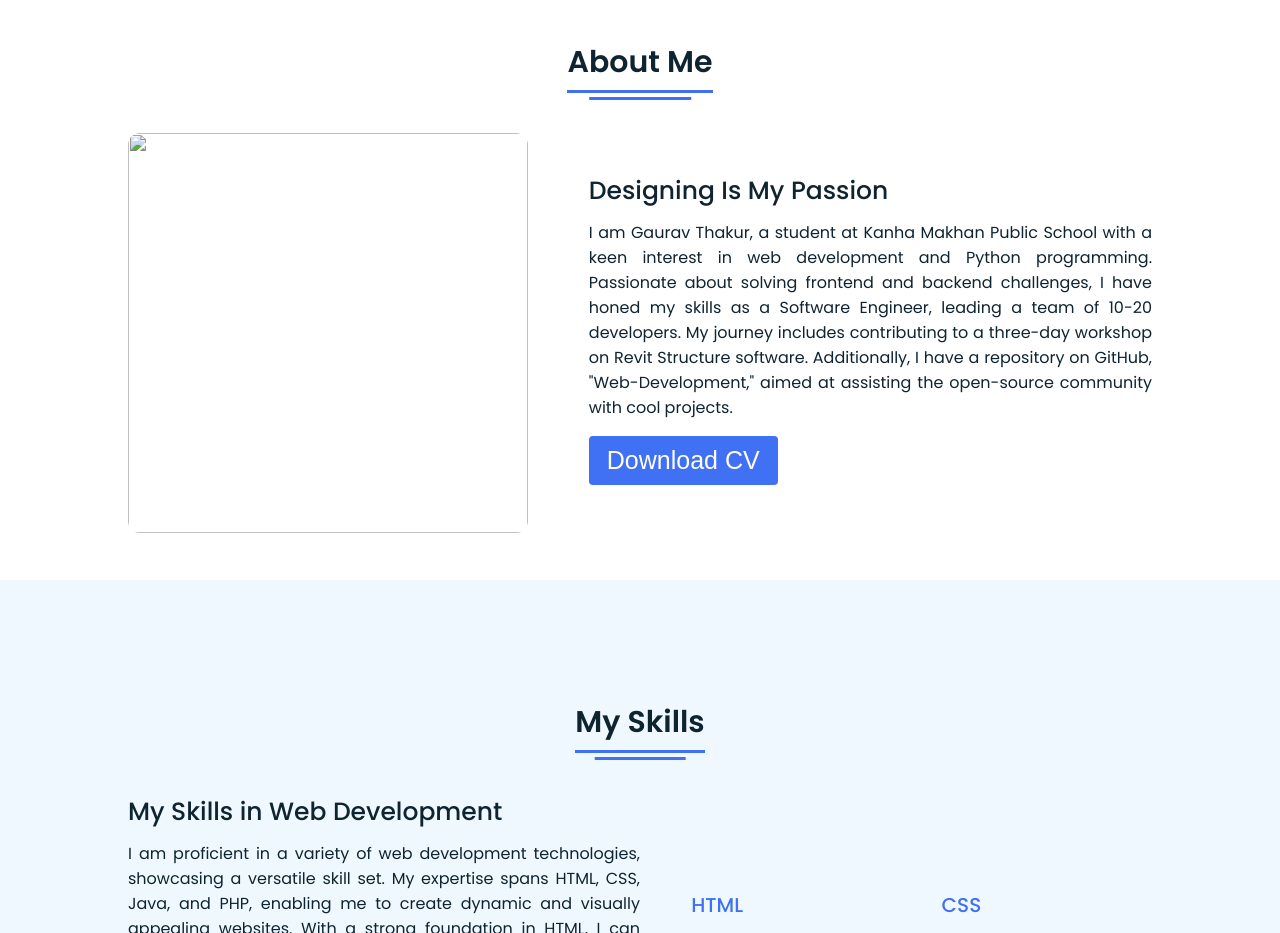
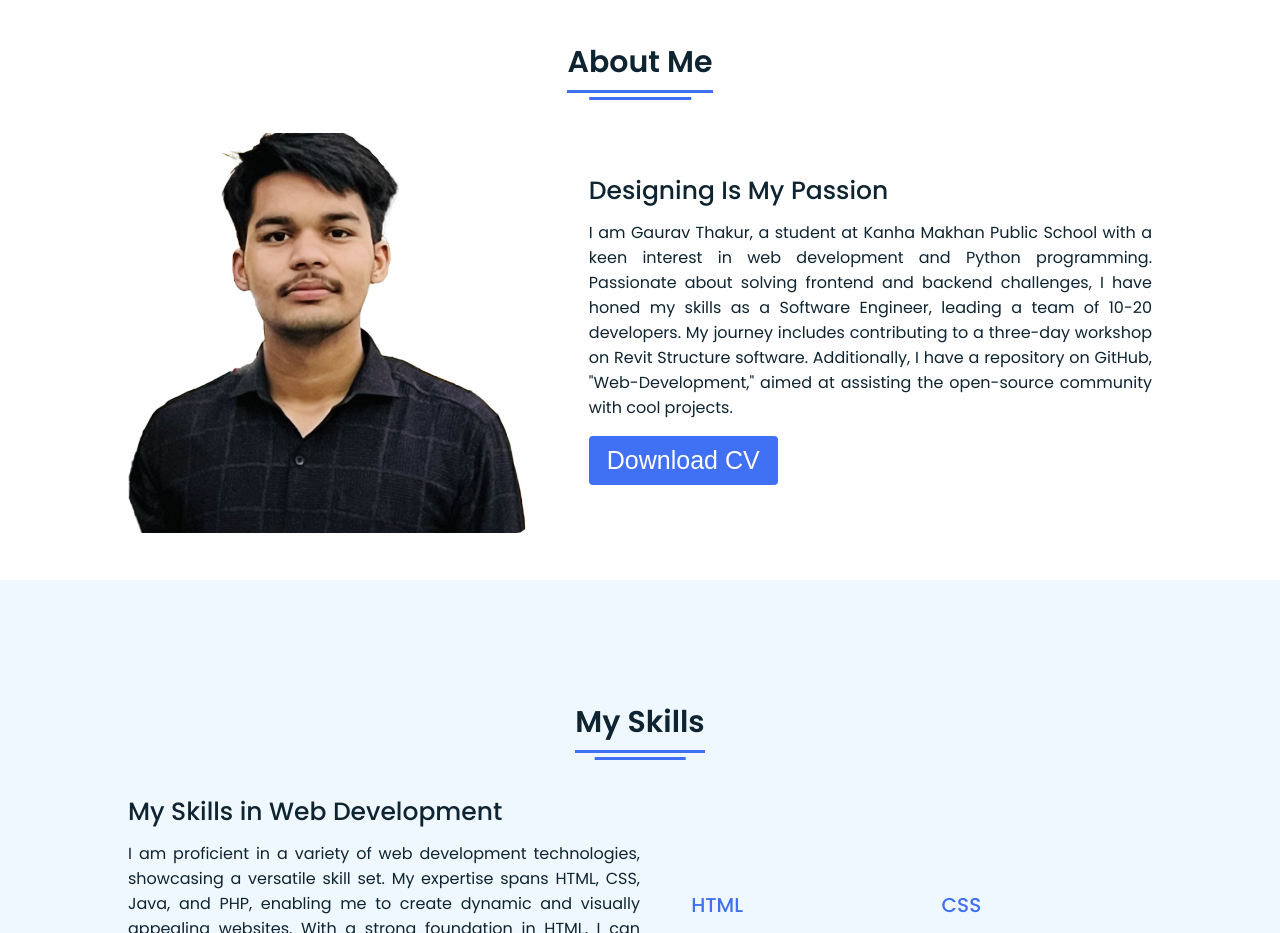
Before and after one commit to Gaurav252010/my, a plain HTML site: page index.html in a window 1280 px wide. Shown: the part 840-1773 px from the top of the page. Drawn offline with Linux system fonts and the light colour scheme.

Commit message:
Update index.html

```diff
--- a/index.html
+++ b/index.html
@@ -58,7 +58,7 @@
         <div class="title"><span>About Me</span></div>
         <div class="about-details">
           <div class="left">
-            <img src="images/1111.JPG" alt="" />
+            <img src="1111.JPG" alt="" />
           </div>
           <div class="right">
             <div class="topic">Designing Is My Passion</div>
```
